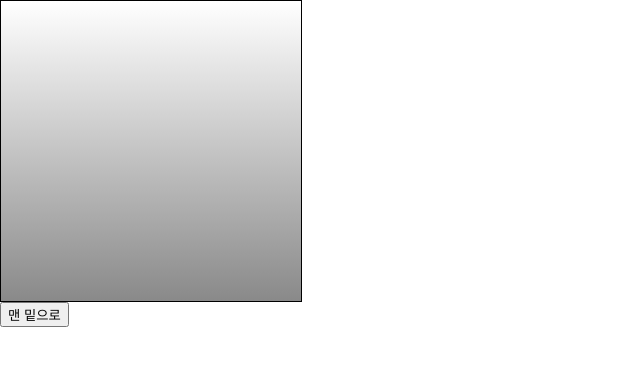
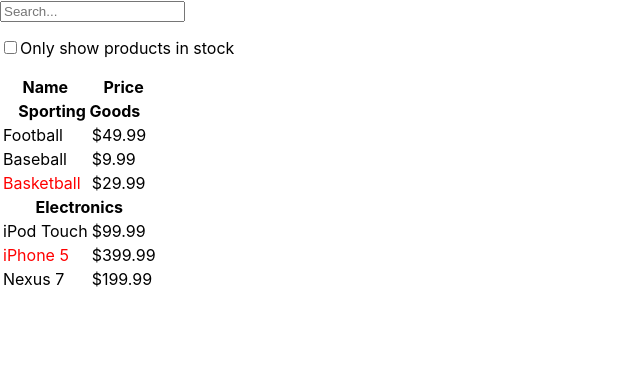
Before and after one commit to jinseonhwa/react, a React (Create React App) app: page / in a window 1280 px wide. Shown: the top 366 px of the page, without its empty margins (0-640 px from the left). Built offline with nearby package versions, Linux system fonts and the light colour scheme.

Commit message:
study React로 사고하기
Signed-off-by: jinseonhwa <seonhwa.jin@samsung.com>

```diff
--- a/src/App.js
+++ b/src/App.js
@@ -1,14 +1,20 @@
 import React, { Component } from 'react';
-import ScrollBox from './ScrollBox';
+import FilterableProductTable from './optimization/FilterableProductTable';
+
+const PRODUCTS = [
+  {category: 'Sporting Goods', price: '$49.99', stocked: true, name: 'Football'},
+  {category: 'Sporting Goods', price: '$9.99', stocked: true, name: 'Baseball'},
+  {category: 'Sporting Goods', price: '$29.99', stocked: false, name: 'Basketball'},
+  {category: 'Electronics', price: '$99.99', stocked: true, name: 'iPod Touch'},
+  {category: 'Electronics', price: '$399.99', stocked: false, name: 'iPhone 5'},
+  {category: 'Electronics', price: '$199.99', stocked: true, name: 'Nexus 7'}
+];
 
 class App extends Component {
   render() {
     return (
       <>
-        <ScrollBox ref={(ref) => this.scrollBox=ref}/>
-        <button onClick={() => this.scrollBox.scrollToBottom()}>
-          맨 밑으로
-        </button>
+        <FilterableProductTable products={PRODUCTS} />
       </>
     );
   }
--- /dev/null
+++ b/src/optimization/FilterableProductTable.js
@@ -0,0 +1,48 @@
+import React, { Component } from 'react';
+import SearchBar from './SearchBar';
+import ProductTable from './ProductTable';
+
+class FilterableProductTable extends Component {
+  constructor(props) {
+    super(props);
+    this.state = {
+      filterText: '',
+      inStockOnly: false
+    };
+
+    this.handleFilterTextChange = this.handleFilterTextChange.bind(this);
+    this.handleInStockChange = this.handleInStockChange.bind(this);
+  }
+
+  handleFilterTextChange(filterText) {
+    this.setState({
+      filterText: filterText
+    });
+  }
+
+  handleInStockChange(inStockOnly) {
+    this.setState({
+      inStockOnly: inStockOnly
+    })
+  }
+
+  render() {
+    return (
+      <div>
+        <SearchBar
+          filterText={this.state.filterText}
+          inStockOnly={this.state.inStockOnly}
+          onFilterTextChange={this.handleFilterTextChange}
+          onInStockChange={this.handleInStockChange}
+        />
+        <ProductTable
+          products={this.props.products}
+          filterText={this.state.filterText}
+          inStockOnly={this.state.inStockOnly}
+        />
+      </div>
+    );
+  }
+}
+
+export default FilterableProductTable;
--- /dev/null
+++ b/src/optimization/ProductCategoryRow.js
@@ -0,0 +1,16 @@
+import React, { Component } from 'react';
+
+class ProductCategoryRow extends Component {
+  render() {
+    const category = this.props.category;
+    return (
+      <tr>
+        <th colSpan="2">
+          {category}
+        </th>
+      </tr>
+    );
+  }
+}
+
+export default ProductCategoryRow;
--- /dev/null
+++ b/src/optimization/ProductRow.js
@@ -0,0 +1,16 @@
+import React, { Component } from 'react';
+
+class ProductRow extends Component {
+  render() {
+    const product = this.props.product;
+    const name = product.stocked ? product.name : <span style={{color: 'red'}}>{product.name}</span>;
+    return (
+      <tr>
+        <td>{name}</td>
+        <td>{product.price}</td>
+      </tr>
+    );
+  }
+}
+
+export default ProductRow;
--- /dev/null
+++ b/src/optimization/ProductTable.js
@@ -0,0 +1,49 @@
+import React, { Component } from 'react';
+import ProductCategoryRow from './ProductCategoryRow';
+import ProductRow from './ProductRow';
+
+class ProductTable extends Component {
+  render() {
+    const filterText = this.props.filterText;
+    const inStockOnly = this.props.inStockOnly;
+
+    const rows = [];
+    let lastCategory = null;
+
+    this.props.products.forEach((product) => {
+      if (product.name.indexOf(filterText) === -1) {
+        return;
+      }
+      if (inStockOnly && !product.stocked) {
+        return;
+      }
+      if (product.category !== lastCategory) {
+        rows.push(
+          <ProductCategoryRow
+            category={product.category}
+            key={product.category} />
+        );
+      }
+      rows.push(
+        <ProductRow
+          product={product}
+          key={product.name} />
+      );
+      lastCategory = product.category;
+    });
+
+    return (
+      <table>
+        <thead>
+          <tr>
+            <th>Name</th>
+            <th>Price</th>
+          </tr>
+        </thead>
+        <tbody>{rows}</tbody>
+      </table>
+    );
+  }
+}
+
+export default ProductTable;
--- /dev/null
+++ b/src/optimization/SearchBar.js
@@ -0,0 +1,39 @@
+import React, { Component } from 'react';
+
+class SearchBar extends Component {
+  constructor(props) {
+    super(props);
+    this.handleFilterTextChange = this.handleFilterTextChange.bind(this);
+    this.handleInStockChange = this.handleInStockChange.bind(this);
+  }
+
+  handleFilterTextChange(e) {
+    this.props.onFilterTextChange(e.target.value);
+  }
+
+  handleInStockChange(e) {
+    this.props.onInStockChange(e.target.checked);
+  }
+  render() {
+    return (
+      <form>
+         <input
+          type="text"
+          placeholder="Search..."
+          value={this.props.filterText}
+          onChange={this.handleFilterTextChange}
+        />
+        <p>
+          <input
+            type="checkbox"
+            checked={this.props.inStockOnly}
+            onChange={this.handleInStockChange}
+          />
+          Only show products in stock
+        </p>
+      </form>
+    );
+  }
+}
+
+export default SearchBar;
```
Also changed, not shown: src/App copy2.js (added, +17 -0 lines), 1 other file (tests, documents, lock files or other folders).
